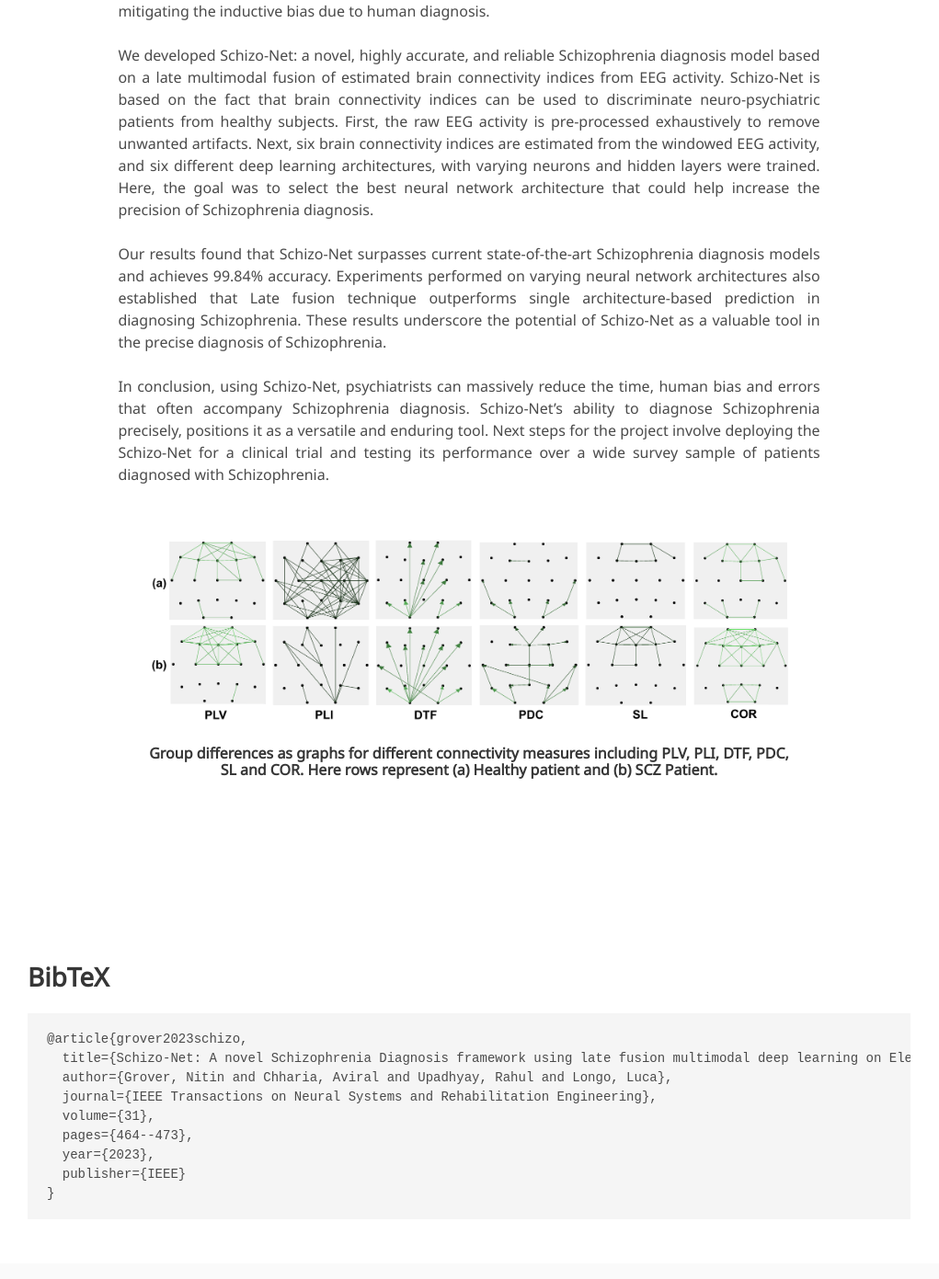
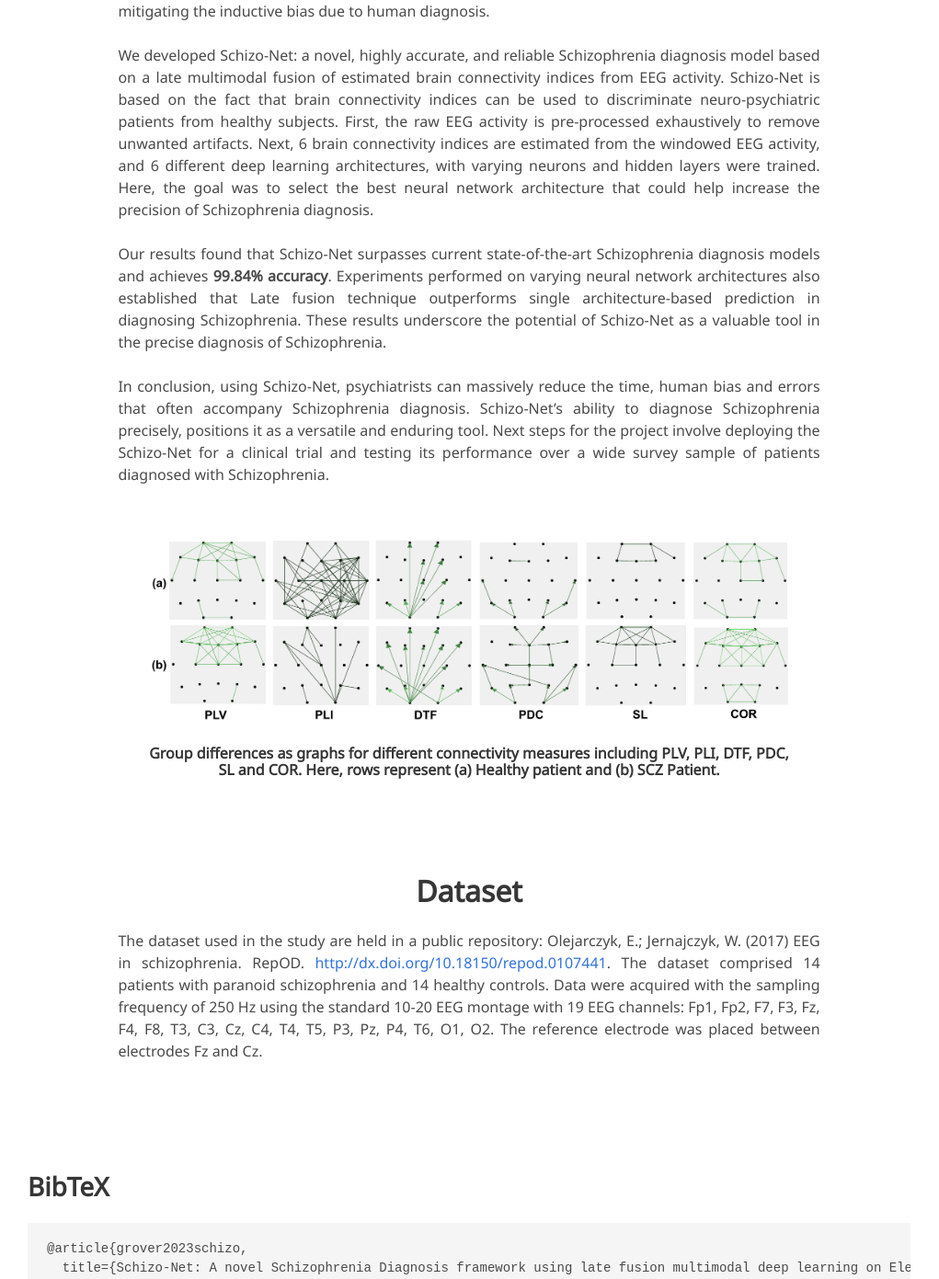
Before and after one commit to NeuroDiag/Schizo-Net, a plain HTML site: page index.html in a window 1280 px wide. Shown: the part 2411-3802 px from the top of the page at 92% size, without its empty margins (130-1151 px from the left). Drawn offline with nearby package versions, Linux system fonts and the light colour scheme; some icons are missing; a web font is replaced by a local one.

Commit message:
Update index.html

```diff
--- a/index.html
+++ b/index.html
@@ -217,14 +217,14 @@
       We developed Schizo-Net: a novel, highly accurate, and reliable Schizophrenia diagnosis model based on a late
       multimodal fusion of estimated brain connectivity indices from EEG activity. Schizo-Net is based on the fact
       that brain connectivity indices can be used to discriminate neuro-psychiatric patients from healthy subjects.
-      First, the raw EEG activity is pre-processed exhaustively to remove unwanted artifacts. Next, six brain
-      connectivity indices are estimated from the windowed EEG activity, and six different deep learning architectures,
+      First, the raw EEG activity is pre-processed exhaustively to remove unwanted artifacts. Next, 6 brain
+      connectivity indices are estimated from the windowed EEG activity, and 6 different deep learning architectures,
       with varying neurons and hidden layers were trained. Here, the goal was to select the best neural network
       architecture that could help increase the precision of Schizophrenia diagnosis.
       <br>
       <br>
       Our results found that Schizo-Net surpasses current state-of-the-art Schizophrenia diagnosis models and
-      achieves 99.84% accuracy. Experiments performed on varying neural network architectures also established
+      achieves <b>99.84% accuracy</b>. Experiments performed on varying neural network architectures also established
       that Late fusion technique outperforms single architecture-based prediction in diagnosing Schizophrenia.
       These results underscore the potential of Schizo-Net as a valuable tool in the precise diagnosis of Schizophrenia.
       <br>
@@ -239,7 +239,7 @@
       <figure class="image" id="fig-method">
 	 <img src="static/images/brain-connectivity-measures.png" class="center" style="width: 750px">
          <h2 class="title is-size-6">Group differences as graphs for different connectivity measures including PLV, PLI, DTF, PDC, SL and COR.
-		 Here rows represent (a) Healthy patient and (b) SCZ Patient.</h2>
+		 Here, rows represent (a) Healthy patient and (b) SCZ Patient.</h2>
       </div>
       </figure>
       </div>
@@ -251,63 +251,24 @@
 
 <section class="section">
   <div class="container is-max-desktop">
-    <div class="columns is-centered">
-    <!-- Animation.
-    <div class="columns is-centered">
-      <div class="column is-full-width">
-        <h2 class="title is-3">Animation</h2>
-
-        <h3 class="title is-4">Re-rendering the input video</h3>
+    <!-- A -->
+    <div class="columns is-centered has-text-centered">
+      <div class="column is-four-fifths">
+        <h2 class="title is-3">Dataset</h2>
         <div class="content has-text-justified">
-          <p>
-            Using <span class="dnerf">Nerfies</span>, you can re-render a video from a novel
-            viewpoint such as a stabilized camera by playing back the training deformations.
+        </div>
+          <div class="content has-text-justified">
+       <p>
+     The dataset used in the study are held in a public repository: Olejarczyk, E.; Jernajczyk, W. (2017) EEG in schizophrenia.
+	       RepOD. <a href="http://dx.doi.org/10.18150/repod.0107441">http://dx.doi.org/10.18150/repod.0107441</a>. The dataset comprised
+	       14 patients with paranoid schizophrenia and 14 healthy controls. Data were acquired with the sampling frequency of 250 Hz
+	       using the standard 10-20 EEG montage with 19 EEG channels: Fp1, Fp2, F7, F3, Fz, F4, F8, T3, C3, Cz, C4, T4, T5, P3, Pz,
+	       P4, T6, O1, O2. The reference electrode was placed between electrodes Fz and Cz.
+            <br>
+            <br>
           </p>
-        </div>
-        <div class="content has-text-centered">
-          <video id="replay-video"
-                 controls
-                 muted
-                 preload
-                 playsinline
-                 width="75%">
-            <source src="./static/videos/replay.mp4"
-                    type="video/mp4">
-          </video>
-        </div>
-
       </div>
     </div>
-    Animation. -->
-
-
-    <!-- Concurrent Work.
-    <div class="columns is-centered">
-      <div class="column is-full-width">
-        <h2 class="title is-3">Related Links</h2>
-
-        <div class="content has-text-justified">
-          <p>
-            There's a lot of excellent work that was introduced around the same time as ours.
-          </p>
-          <p>
-            <a href="https://arxiv.org/abs/2104.09125">Progressive Encoding for Neural Optimization</a> introduces an idea similar to our windowed position encoding for coarse-to-fine optimization.
-          </p>
-          <p>
-            <a href="https://www.albertpumarola.com/research/D-NeRF/index.html">D-NeRF</a> and <a href="https://gvv.mpi-inf.mpg.de/projects/nonrigid_nerf/">NR-NeRF</a>
-            both use deformation fields to model non-rigid scenes.
-          </p>
-          <p>
-            Some works model videos with a NeRF by directly modulating the density, such as <a href="https://video-nerf.github.io/">Video-NeRF</a>, <a href="https://www.cs.cornell.edu/~zl548/NSFF/">NSFF</a>, and <a href="https://neural-3d-video.github.io/">DyNeRF</a>
-          </p>
-          <p>
-            There are probably many more by the time you are reading this. Check out <a href="https://dellaert.github.io/NeRF/">Frank Dellart's survey on recent NeRF papers</a>, and <a href="https://github.com/yenchenlin/awesome-NeRF">Yen-Chen Lin's curated list of NeRF papers</a>.
-          </p>
-        </div>
-      </div>
-    </div>
-    Concurrent Work. -->
-
   </div>
 </section>
 
```
